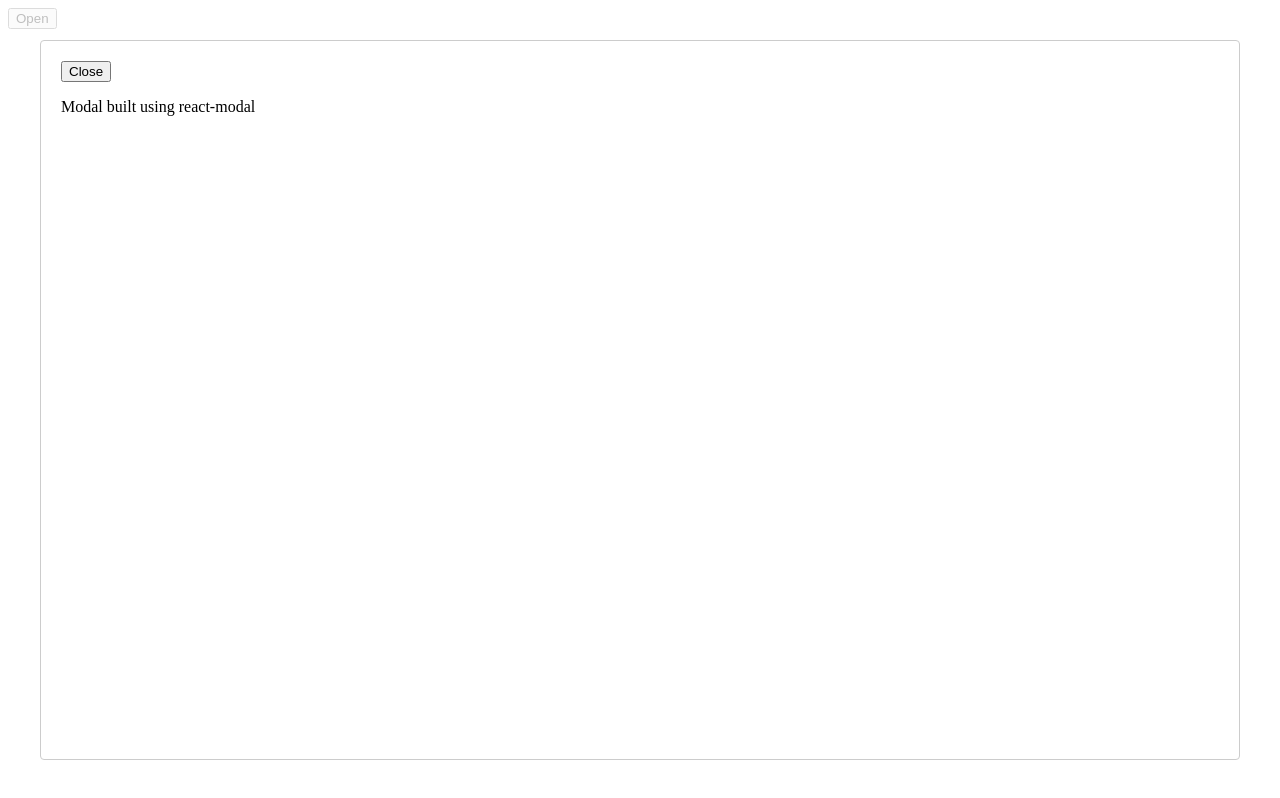
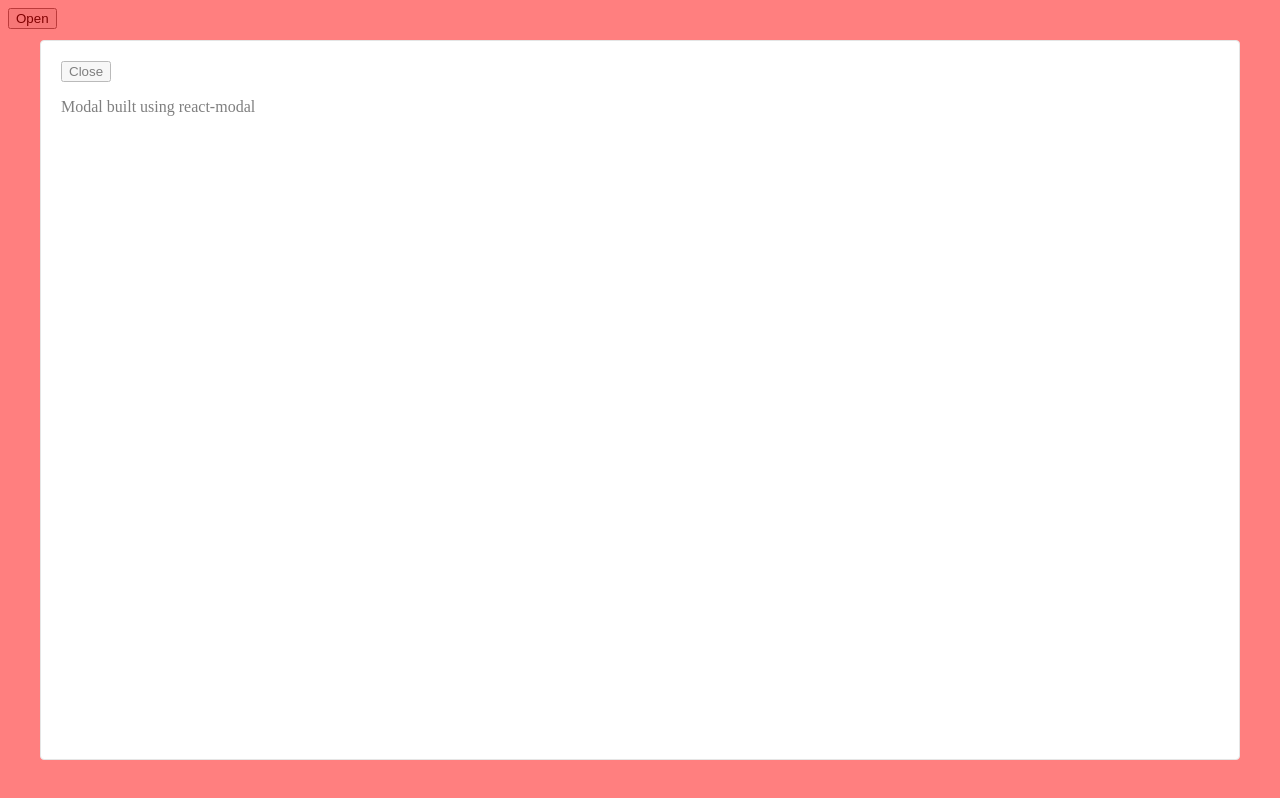
Before and after one commit to kyleknaggs/react-modal-experiment, a Gatsby site: page / in a window 1280 px wide. Both pictures are taken after a click on the button "Open". Built offline with nearby package versions, Linux system fonts and the light colour scheme; Gatsby itself is replaced by a stand-in of ours.

Commit message:
Add overlay background color to modal

```diff
--- a/src/pages/index.js
+++ b/src/pages/index.js
@@ -8,11 +8,19 @@
     setModalOpen(!isModalOpen);
   };
 
+  const style = {
+    overlay: {
+      backgroundColor: 'red',
+      opacity: '0.5',
+    },
+  };
+
   return (
     <div>
       <button onClick={handleClick}>Open</button>
       <ReactModal
         isOpen={isModalOpen}
+        style={style}
       >
         <button onClick={handleClick}>Close</button>
         <p>Modal built using react-modal</p>
```
